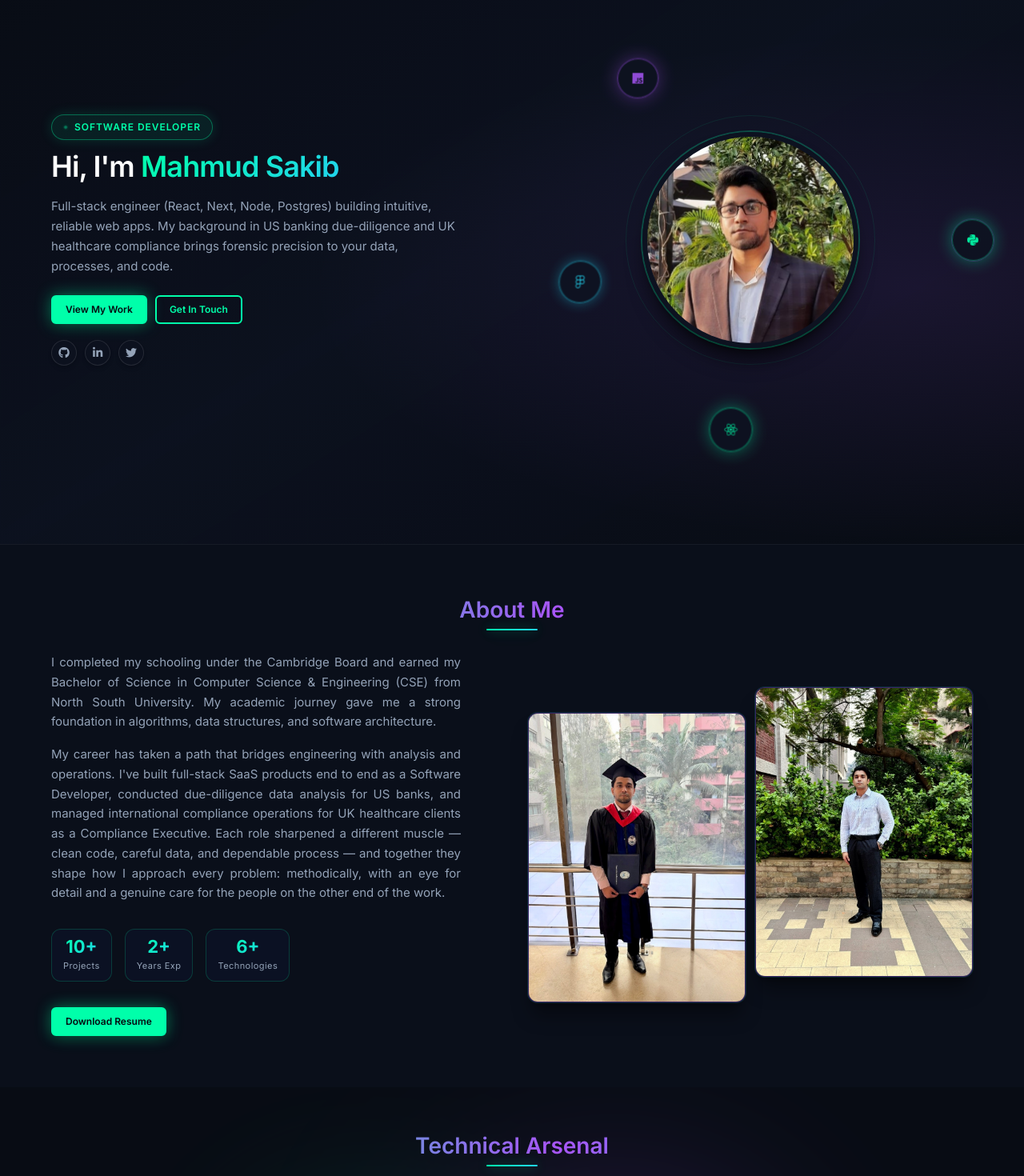
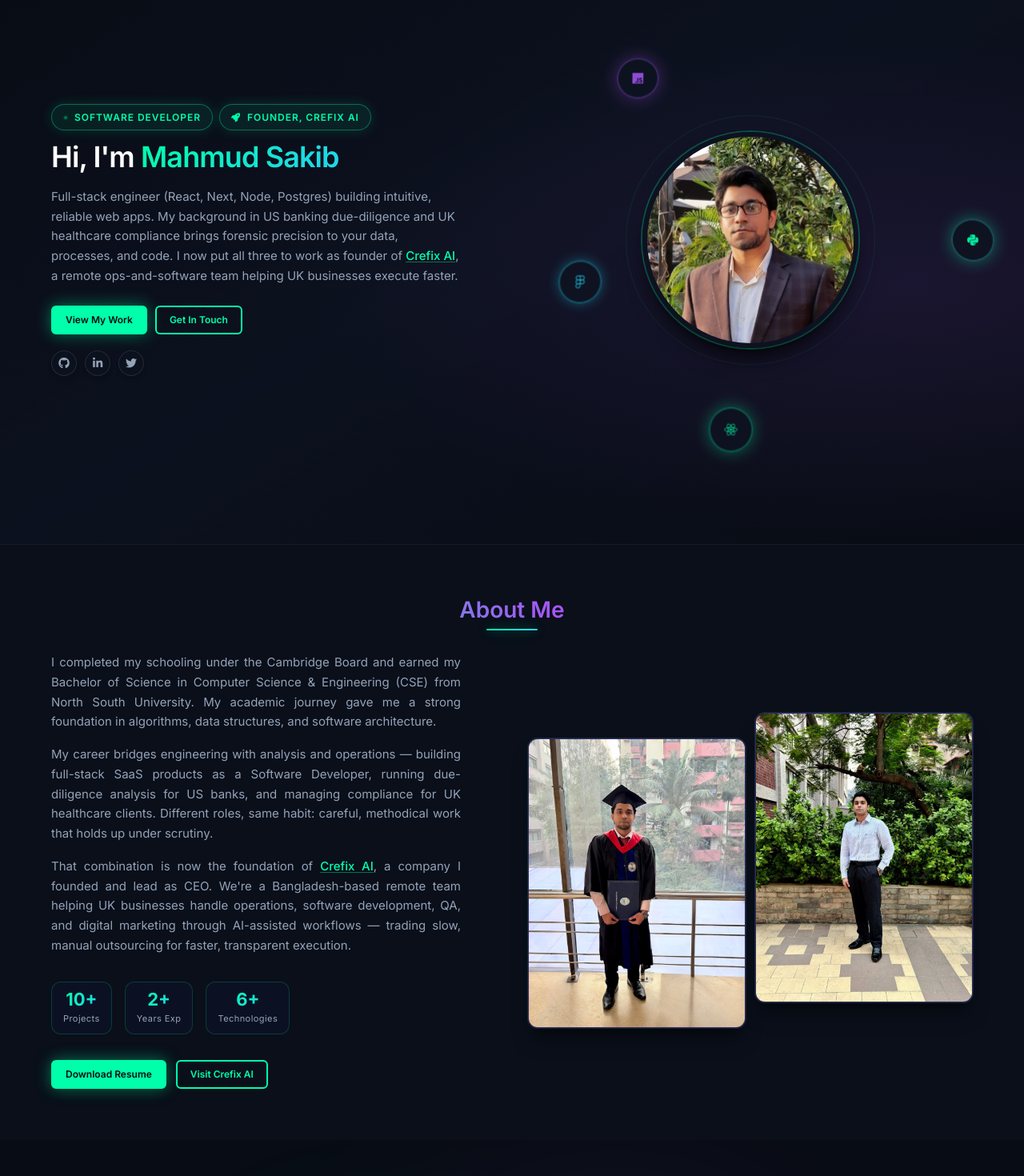
Before and after one commit to Mahmud-Saki6/portfolio, a Next.js app: page / in a window 1280 px wide. Shown: the part 120-1590 px from the top of the page at 80% size. Built offline with nearby package versions, Linux system fonts and the light colour scheme.

Commit message:
projects added

```diff
--- a/components/About.jsx
+++ b/components/About.jsx
@@ -24,15 +24,27 @@ export default function About() {
               architecture.
             </p>
             <p>
-              My career has taken a path that bridges engineering with analysis
-              and operations. I&apos;ve built full-stack SaaS products end to
-              end as a Software Developer, conducted due-diligence data analysis
-              for US banks, and managed international compliance operations for
-              UK healthcare clients as a Compliance Executive. Each role
-              sharpened a different muscle — clean code, careful data, and
-              dependable process — and together they shape how I approach every
-              problem: methodically, with an eye for detail and a genuine care
-              for the people on the other end of the work.
+              My career bridges engineering with analysis and operations —
+              building full-stack SaaS products as a Software Developer, running
+              due-diligence analysis for US banks, and managing compliance for
+              UK healthcare clients. Different roles, same habit: careful,
+              methodical work that holds up under scrutiny.
+            </p>
+            <p>
+              That combination is now the foundation of{" "}
+              <a
+                href="https://www.crefixai.com/"
+                target="_blank"
+                rel="noopener noreferrer"
+                className="font-medium text-palette-neon underline decoration-palette-neon/40 underline-offset-2 hover:text-white"
+              >
+                Crefix AI
+              </a>
+              , a company I founded and lead as CEO. We&apos;re a
+              Bangladesh-based remote team helping UK businesses handle
+              operations, software development, QA, and digital marketing
+              through AI-assisted workflows — trading slow, manual outsourcing
+              for faster, transparent execution.
             </p>
 
             <div className="flex flex-col gap-3 py-4 sm:flex-row sm:justify-center sm:gap-4 lg:justify-start">
@@ -50,6 +62,7 @@ export default function About() {
               </div>
             </div>
 
+            <div className="flex flex-wrap justify-center gap-3 sm:justify-start">
               <a
                 href="https://drive.google.com/drive/folders/1GNxdi_2MvfqYiWN88izuvWNujBcSW_Le"
                 target="_blank"
@@ -58,6 +71,15 @@ export default function About() {
               >
                 Download Resume
               </a>
+              <a
+                href="https://www.crefixai.com/"
+                target="_blank"
+                rel="noopener noreferrer"
+                className="btn-neon-outline inline-flex"
+              >
+                Visit Crefix AI
+              </a>
+            </div>
           </div>
 
           {/* Two Photos Layout - Mobile: 1 column, Desktop: 2 columns */}
--- a/components/Experience.jsx
+++ b/components/Experience.jsx
@@ -1,4 +1,16 @@
 const items = [
+  {
+    date: "08/2026 – Present",
+    title: "Founder & CEO",
+    company: "Crefix AI",
+    link: { label: "Visit crefixai.com", href: "https://www.crefixai.com/" },
+    body: `Founded and lead an AI-augmented outsourcing agency that helps UK businesses handle operations, software development, QA, finance, and digital marketing through a managed remote team — replacing slow, manual BPO with faster, transparent, AI-assisted delivery.`,
+    bullets: [
+      "Built and lead a Bangladesh-based team delivering ops, software development, AI/data, and full-execution services to UK client agencies and startups",
+      "Designed a three-tier service model (Essential, Professional, Enterprise) spanning HR/admin, software development, AI & data, marketing, and dedicated execution teams",
+      "Introduced AI-assisted workflows and daily reporting pipelines — time tracking, live task boards, and daily written updates — in place of traditional manual BPO processes",
+    ],
+  },
   {
     date: "04/2026 – 07/2026",
     title: "Compliance Executive",
@@ -100,6 +112,17 @@ export default function Experience() {
                       <li key={b}>{b}</li>
                     ))}
                   </ul>
+                  {item.link && (
+                    <a
+                      href={item.link.href}
+                      target="_blank"
+                      rel="noopener noreferrer"
+                      className="mt-3 inline-flex items-center gap-1.5 text-xs font-medium text-palette-cyan transition hover:text-palette-neon"
+                    >
+                      {item.link.label}
+                      <i className="fas fa-arrow-up-right-from-square text-[10px]" />
+                    </a>
+                  )}
                 </div>
               </li>
             ))}
--- a/components/Footer.jsx
+++ b/components/Footer.jsx
@@ -19,14 +19,23 @@ const techStacks = [
 ];
 
 const socials = [
-  { href: "https://github.com/Mahmud-Saki6", icon: "fa-github", label: "GitHub" },
+  {
+    href: "https://www.crefixai.com/",
+    image: "/images/crefix-logo.png",
+    label: "Crefix AI",
+  },
+  {
+    href: "https://github.com/Mahmud-Saki6",
+    icon: "fa-github",
+    label: "GitHub",
+    color: "#f0f6fc",
+  },
   {
     href: "https://www.linkedin.com/in/mahmud-sakib-3096b82b6/",
     icon: "fa-linkedin-in",
     label: "LinkedIn",
+    color: "#0a66c2",
   },
-  { href: "#", icon: "fa-twitter", label: "Twitter" },
-  { href: "#", icon: "fa-facebook-f", label: "Facebook" },
 ];
 
 export default function Footer() {
@@ -50,7 +59,8 @@ export default function Footer() {
           transform: "translateX(-50%)",
           width: "60%",
           height: "1px",
-          background: "linear-gradient(90deg, transparent, #00ffaa 30%, #a855f7 70%, transparent)",
+          background:
+            "linear-gradient(90deg, transparent, #00ffaa 30%, #a855f7 70%, transparent)",
           boxShadow: "0 0 20px rgba(0,255,170,0.3)",
         }}
         aria-hidden="true"
@@ -91,7 +101,15 @@ export default function Footer() {
         >
           {/* COLUMN 1: Brand */}
           <div style={{ textAlign: "center" }}>
-            <div style={{ display: "flex", flexDirection: "column", alignItems: "center", gap: "12px", marginBottom: "16px" }}>
+            <div
+              style={{
+                display: "flex",
+                flexDirection: "column",
+                alignItems: "center",
+                gap: "12px",
+                marginBottom: "16px",
+              }}
+            >
               <div
                 style={{
                   display: "flex",
@@ -108,13 +126,34 @@ export default function Footer() {
                 />
               </div>
               <div>
-                <div style={{ fontSize: 15, fontWeight: 600, color: "#f1f5f9" }}>Mahmud Sakib</div>
-                <div style={{ fontSize: 12, color: "#64748b", letterSpacing: "0.04em" }}>Software Developer</div>
+                <div
+                  style={{ fontSize: 15, fontWeight: 600, color: "#f1f5f9" }}
+                >
+                  Mahmud Sakib
+                </div>
+                <div
+                  style={{
+                    fontSize: 12,
+                    color: "#64748b",
+                    letterSpacing: "0.04em",
+                  }}
+                >
+                  Software Developer · Founder, Crefix AI
+                </div>
               </div>
             </div>
 
-            <p style={{ fontSize: 12, color: "#94a3b8", lineHeight: 1.55, margin: "0 0 12px", textAlign: "center" }}>
-              A motivated CSE graduate building full-stack SaaS products with UI/UX focus.
+            <p
+              style={{
+                fontSize: 12,
+                color: "#94a3b8",
+                lineHeight: 1.55,
+                margin: "0 0 12px",
+                textAlign: "center",
+              }}
+            >
+              A motivated CSE graduate building full-stack SaaS products, now
+              running Crefix AI, an AI-powered ops team for UK businesses.
             </p>
 
             <div
@@ -160,7 +199,17 @@ export default function Footer() {
             >
               Quick Links
             </h3>
-            <ul style={{ listStyle: "none", margin: 0, padding: 0, display: "flex", flexDirection: "column", alignItems: "center", gap: 8 }}>
+            <ul
+              style={{
+                listStyle: "none",
+                margin: 0,
+                padding: 0,
+                display: "flex",
+                flexDirection: "column",
+                alignItems: "center",
+                gap: 8,
+              }}
+            >
               {quickLinks.map((link) => (
                 <li key={link.href}>
                   <a
@@ -204,7 +253,17 @@ export default function Footer() {
             >
               Tech Stack
             </h3>
-            <ul style={{ listStyle: "none", margin: 0, padding: 0, display: "flex", flexDirection: "column", alignItems: "center", gap: 8 }}>
+            <ul
+              style={{
+                listStyle: "none",
+                margin: 0,
+                padding: 0,
+                display: "flex",
+                flexDirection: "column",
+                alignItems: "center",
+                gap: 8,
+              }}
+            >
               {techStacks.map((stack) => (
                 <li key={stack.name}>
                   <span
@@ -226,7 +285,10 @@ export default function Footer() {
                       e.currentTarget.style.transform = "translateX(0)";
                     }}
                   >
-                    <i className={`fas ${stack.icon}`} style={{ fontSize: 11 }} />
+                    <i
+                      className={`fas ${stack.icon}`}
+                      style={{ fontSize: 11 }}
+                    />
                     {stack.name}
                   </span>
                 </li>
@@ -264,7 +326,10 @@ export default function Footer() {
                   marginBottom: 10,
                 }}
               >
-                <i className="fas fa-map-marker-alt" style={{ fontSize: 16, color: "#00ffaa" }} />
+                <i
+                  className="fas fa-map-marker-alt"
+                  style={{ fontSize: 16, color: "#00ffaa" }}
+                />
               </div>
               <p style={{ fontSize: 13, color: "#94a3b8", margin: 0 }}>
                 Dhaka, Bangladesh
@@ -288,7 +353,14 @@ export default function Footer() {
               Connect
             </h3>
 
-            <div style={{ display: "flex", justifyContent: "center", gap: 10, flexWrap: "wrap" }}>
+            <div
+              style={{
+                display: "flex",
+                justifyContent: "center",
+                gap: 10,
+                flexWrap: "wrap",
+              }}
+            >
               {socials.map((s) => (
                 <a
                   key={s.label}
@@ -296,6 +368,7 @@ export default function Footer() {
                   target="_blank"
                   rel="noopener noreferrer"
                   aria-label={s.label}
+                  title={s.label}
                   style={{
                     width: 36,
                     height: 36,
@@ -305,7 +378,7 @@ export default function Footer() {
                     justifyContent: "center",
                     background: "rgba(168,85,247,0.1)",
                     border: "1px solid rgba(168,85,247,0.25)",
-                    color: "#94a3b8",
+                    color: s.color || "#94a3b8",
                     fontSize: 14,
                     textDecoration: "none",
                     transition: "all 0.25s",
@@ -313,19 +386,30 @@ export default function Footer() {
                   onMouseEnter={(e) => {
                     e.currentTarget.style.background = "rgba(168,85,247,0.22)";
                     e.currentTarget.style.borderColor = "rgba(168,85,247,0.6)";
-                    e.currentTarget.style.color = "#a855f7";
-                    e.currentTarget.style.boxShadow = "0 0 18px rgba(168,85,247,0.35)";
+                    e.currentTarget.style.color = s.color || "#a855f7";
+                    e.currentTarget.style.boxShadow =
+                      "0 0 18px rgba(168,85,247,0.35)";
                     e.currentTarget.style.transform = "translateY(-2px)";
                   }}
                   onMouseLeave={(e) => {
                     e.currentTarget.style.background = "rgba(168,85,247,0.1)";
                     e.currentTarget.style.borderColor = "rgba(168,85,247,0.25)";
-                    e.currentTarget.style.color = "#94a3b8";
+                    e.currentTarget.style.color = s.color || "#94a3b8";
                     e.currentTarget.style.boxShadow = "none";
                     e.currentTarget.style.transform = "none";
                   }}
                 >
-                  <i className={`fab ${s.icon}`} />
+                  {s.image ? (
+                    <Image
+                      src={s.image}
+                      alt=""
+                      width={22}
+                      height={22}
+                      style={{ objectFit: "contain" }}
+                    />
+                  ) : (
+                    <i className={`fab ${s.icon}`} aria-hidden="true" />
+                  )}
                 </a>
               ))}
             </div>
@@ -345,14 +429,32 @@ export default function Footer() {
             flexDirection: "row",
           }}
         >
-          <p style={{ fontSize: 11, color: "#475569", margin: 0, textAlign: "center", flex: 1 }}>
+          <p
+            style={{
+              fontSize: 11,
+              color: "#475569",
+              margin: 0,
+              textAlign: "center",
+              flex: 1,
+            }}
+          >
             © {year} Mahmud Sakib. All Rights Reserved.
           </p>
-          <p style={{ fontSize: 11, color: "#475569", margin: 0, textAlign: "center", flex: 1 }}>
+          <p
+            style={{
+              fontSize: 11,
+              color: "#475569",
+              margin: 0,
+              textAlign: "center",
+              flex: 1,
+            }}
+          >
             Built with{" "}
             <span style={{ color: "#00ffaa", fontWeight: 600 }}>Next.js</span>
             {" & "}
-            <span style={{ color: "#a855f7", fontWeight: 600 }}>Tailwind CSS</span>
+            <span style={{ color: "#a855f7", fontWeight: 600 }}>
+              Tailwind CSS
+            </span>
           </p>
         </div>
       </div>
--- a/components/Hero.jsx
+++ b/components/Hero.jsx
@@ -18,10 +18,21 @@ export default function Hero() {
 
       <div className="relative mx-auto grid w-[92%] max-w-6xl grid-cols-1 items-center gap-8 lg:grid-cols-2 lg:gap-10">
         <div className="order-2 text-center lg:order-1 lg:text-left">
-          <span className="hero-badge mb-3">
-            <span className="hero-badge-dot" aria-hidden="true" />
-            Software Developer
-          </span>
+          <div className="mb-3 flex flex-wrap justify-center gap-2 lg:justify-start">
+            <span className="hero-badge">
+              <span className="hero-badge-dot" aria-hidden="true" />
+              Software Developer
+            </span>
+            <a
+              href="https://www.crefixai.com/"
+              target="_blank"
+              rel="noopener noreferrer"
+              className="hero-badge transition hover:border-palette-purple hover:text-palette-purple"
+            >
+              <i className="fas fa-rocket text-[11px]" aria-hidden="true" />
+              Founder, Crefix AI
+            </a>
+          </div>
           <h1 className="mb-4 text-[clamp(1.625rem,4vw,2.25rem)] font-semibold leading-[1.2] tracking-tight text-white">
             Hi, I&apos;m{" "}
             <span className="bg-gradient-primary bg-clip-text text-transparent">
@@ -32,7 +43,18 @@ export default function Hero() {
             Full-stack engineer (React, Next, Node, Postgres) building
             intuitive, reliable web apps. My background in US banking
             due-diligence and UK healthcare compliance brings forensic precision
-            to your data, processes, and code.
+            to your data, processes, and code. I now put all three to work as
+            founder of{" "}
+            <a
+              href="https://www.crefixai.com/"
+              target="_blank"
+              rel="noopener noreferrer"
+              className="font-medium text-palette-neon underline decoration-palette-neon/40 underline-offset-2 hover:text-white"
+            >
+              Crefix AI
+            </a>
+            , a remote ops-and-software team helping UK businesses execute
+            faster.
           </p>
           <div className="mb-5 flex flex-wrap justify-center gap-2.5 lg:justify-start">
             <a href="#projects" className="btn-neon-primary">
```
Also changed, not shown: public/images/crefix-logo.png (added). Lines whose indentation alone changed are shown as unchanged.
